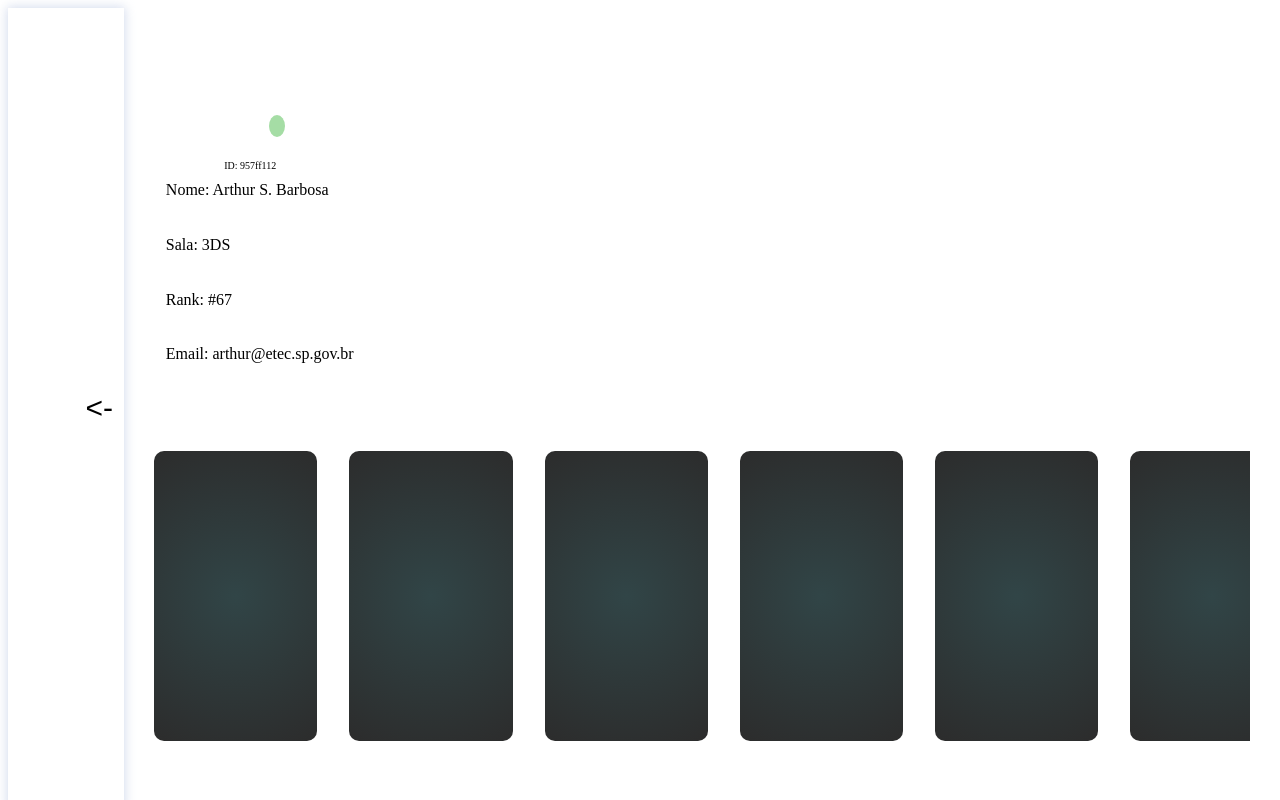
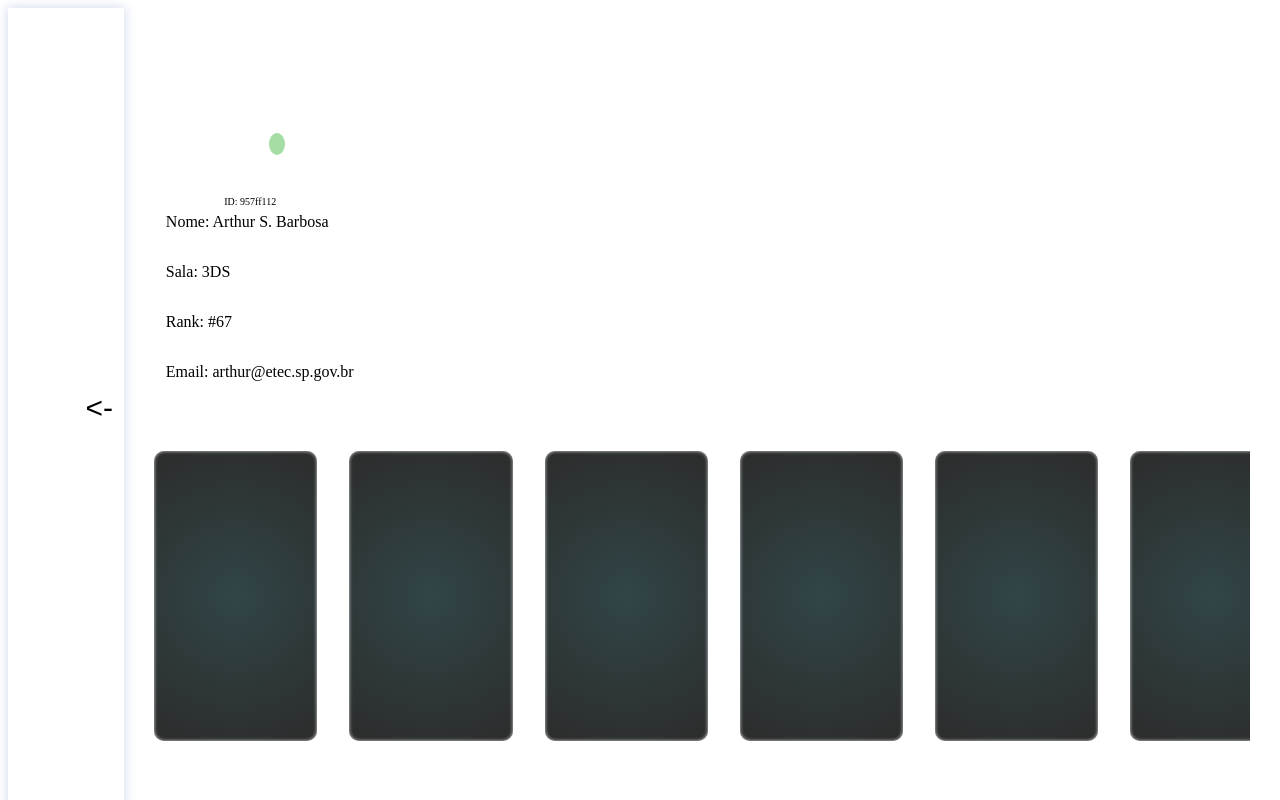
Before and after one commit to ArthurSBs/TCC-LumeProject, a Vue app: page /dashboard in a window 1280 px wide. Shown: the top 800 px of the page. Built offline with nearby package versions, Linux system fonts and the light colour scheme; the HTML template or start-up script is replaced by a standard one.

Commit message:
moooooore dashboard stuff

```diff
--- a/src/components/design-components/ActivityCard.vue
+++ b/src/components/design-components/ActivityCard.vue
@@ -11,7 +11,7 @@
 .blank-card{
     background: radial-gradient(circle,rgb(49, 69, 71) 0%, rgb(44, 44, 44) 100%);
 
-    box-shadow: 0px 0px 6px 2px #ffffff21;
+    box-shadow: inset 0px 0px 3px 1px #ffffff83;
 
     border-radius: 10px;
 }
--- a/src/pages/Dashboard.vue
+++ b/src/pages/Dashboard.vue
@@ -139,7 +139,7 @@ onBeforeUnmount(() => {
         //border: solid 1px green;
 
         width: 100%;
-        height: 35%;
+        height: 45%;
 
         display: flex;
         justify-content: center;
@@ -190,7 +190,7 @@ onBeforeUnmount(() => {
         align-items: left;
 
         width: 100%;
-        height: 62%;
+        height: 50%;
 
         padding-left: 2dvw;
     }
@@ -288,6 +288,14 @@ onBeforeUnmount(() => {
         min-height: 12.5%;
 
         flex-shrink: 0;
+
+        transition: box-shadow 0.3s ease, transform 0.3s ease;
+        &:hover{
+            transition: box-shadow 0.3s ease, transform 0.3s ease;
+
+            transform: scale(1.005);
+            box-shadow: inset 0px 0px 6.9px 4px #ffffff25;
+        }
     }
 
     ::-webkit-scrollbar{
```
